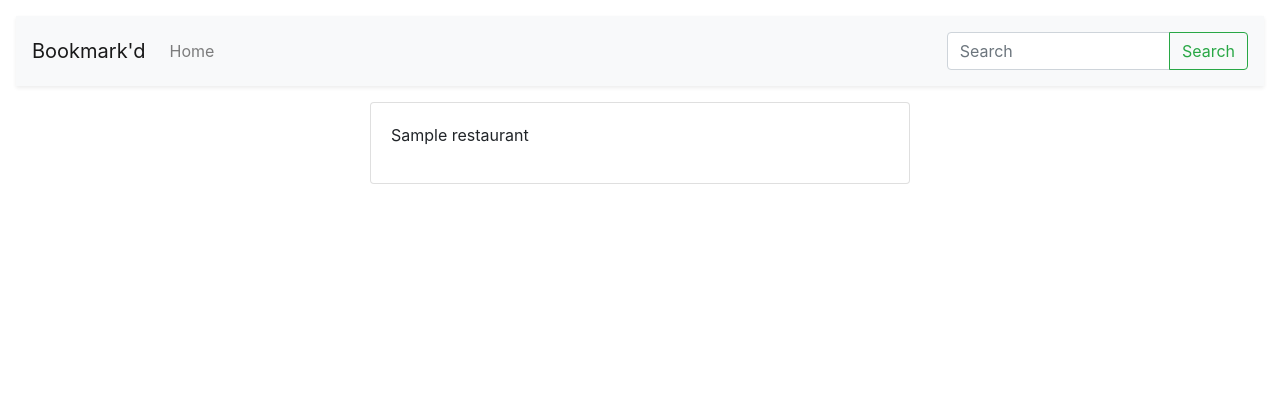
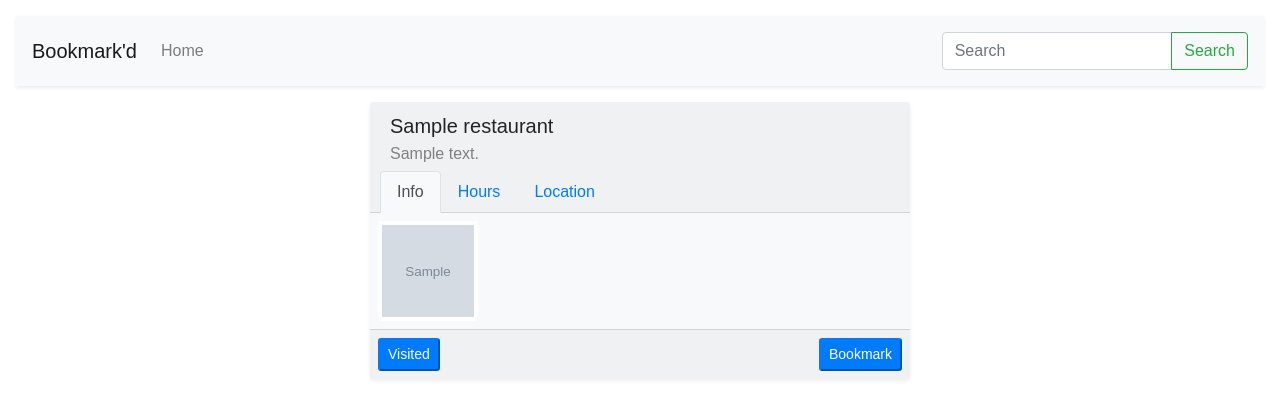
Before and after one commit to andrewzulaybar/yelp-restaurants, a Django app: template bookmark/templates/bookmark/home.html in a window 1280 px wide. Shown: the top 419 px of the page. Run offline with Django 3.2, Linux system fonts and the light colour scheme; the template is opened without the code that fills it: most values are stand-ins (such as "Sample title", 1, 10 or a date in 2020); grey boxes marked "Sample" are stand-in pictures; parts of the project's set-up code (start-up, migrations or seed data) failed here and were passed over; some libraries are stand-ins or nearby versions.

Commit message:
Added basic card features and styling.

```diff
--- a/bookmark/static/bookmark/main.css
+++ b/bookmark/static/bookmark/main.css
@@ -0,0 +1,36 @@
+/* current font */
+body {
+    font-family: 'Source Sans Pro', sans-serif;
+}
+
+/* remove border from cards */
+#bootstrap-overrides .card {
+    border-width: 0px;
+}
+
+/* prevent line breaking when card width is small */
+#bootstrap-overrides .card-title, .card-subtitle {
+    white-space: nowrap;
+    overflow: hidden;
+    text-overflow: ellipsis;
+}
+
+/* subtitle font customization */
+#bootstrap-overrides .card-subtitle {
+    color: gray;
+    font-weight: normal;
+}
+
+/* fix image size */
+#bootstrap-overrides .img-thumbnail {
+    width: 100px;
+    height: 100px;
+    object-fit: cover;
+    border-width: 0px;
+}
+
+/* change background color of active nav link */
+#bootstrap-overrides .nav-link.active {
+    border-bottom-color: #f8f9fA;
+    background-color: #f8f9fA;
+}
--- a/bookmark/templates/bookmark/home.html
+++ b/bookmark/templates/bookmark/home.html
@@ -1,10 +1,35 @@
 {% extends "bookmark/base.html" %}
 {% block content %}
     {% for restaurant in restaurants %}
-    <div class="card">
-        <div class="card-body">
-            <p> {{ restaurant.name }} </p>
+        <!-- Card -->
+        <div class="card shadow-sm mb-3 bg-light">
+            <!-- Card header: title, subtitle, and navigation tabs -->
+            <div class="card-header">
+                <h5 class="card-title">{{ restaurant.name }}</h5>
+                <h6 class="card-subtitle"> {{ restaurant.location.address1 }} </h6>
+                <ul class="nav nav-tabs card-header-tabs pt-2">
+                    <li class="nav-item card">
+                        <a class="nav-link active" href="#">Info</a>
+                    </li>
+                    <li class="nav-item">
+                        <a class="nav-link" href="#">Hours</a>
+                    </li>
+                    <li class="nav-item">
+                        <a class="nav-link" href="#">Location</a>
+                    </li>
+                </ul>
+            </div>
+            <!-- Card body: image -->
+            <div class="card-body p-2">
+                <div class="d-flex align-items-center">
+                    <img class="img-thumbnail float-left mr-2" src="{{ restaurant.image_url }}" alt="...">
+                </div>
+            </div>
+            <!-- Card footer: bookmark and visited buttons -->
+            <div class="card-footer p-2">
+                <button type="button" class="btn-sm btn-primary">Visited</button>
+                <button type="button" class="btn-sm btn-primary float-right">Bookmark</button>
+            </div>
         </div>
-    </div>
     {% endfor %}
 {% endblock content %}
```
